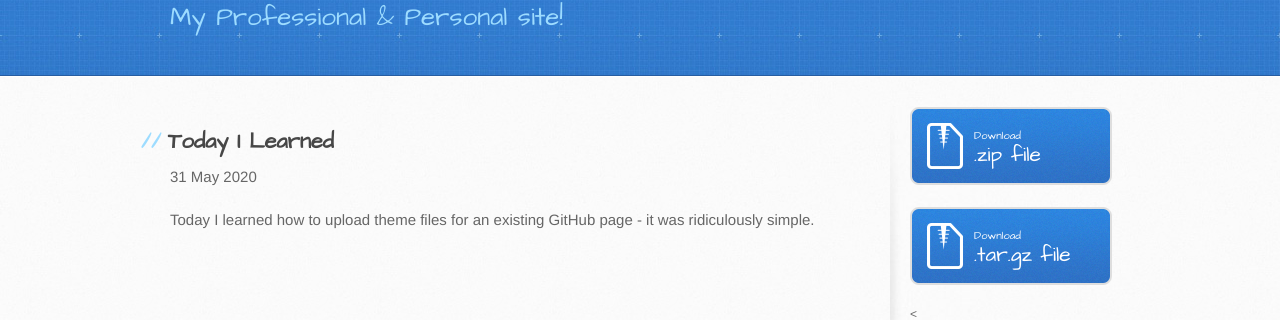
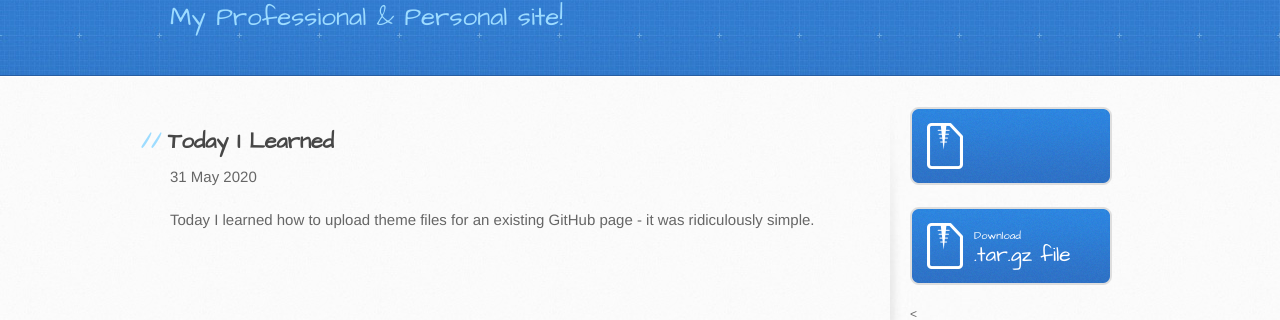
Before and after one commit to dianakakoma/dianakakoma.github.io, a Jekyll site: the page built from _posts/2020-05-31-Today-I-Learned.md, in a window 1280 px wide. Shown: the part 125-445 px from the top of the page. Built offline with Jekyll 4.4.1, drawn with Linux system fonts in a browser that asks for light colours; our own code applies the rules of GitHub Pages for plain Markdown files.

Commit message:
Update default.html
Deleted them zip download file

```diff
--- a/_layouts/default.html
+++ b/_layouts/default.html
@@ -34,10 +34,7 @@
         </section>
 
         <aside id="sidebar">
-          <a href="https://github.com/pietromenna/jekyll-architect-theme/archive/master.zip" class="button">
-            <small>Download</small>
-            .zip file
-          </a>
+          <a href="#" class="button"> </a>
           <a href="https://github.com/pietromenna/jekyll-architect-theme/archive/master.tar.gz" class="button">
             <small>Download</small>
             .tar.gz file
```
